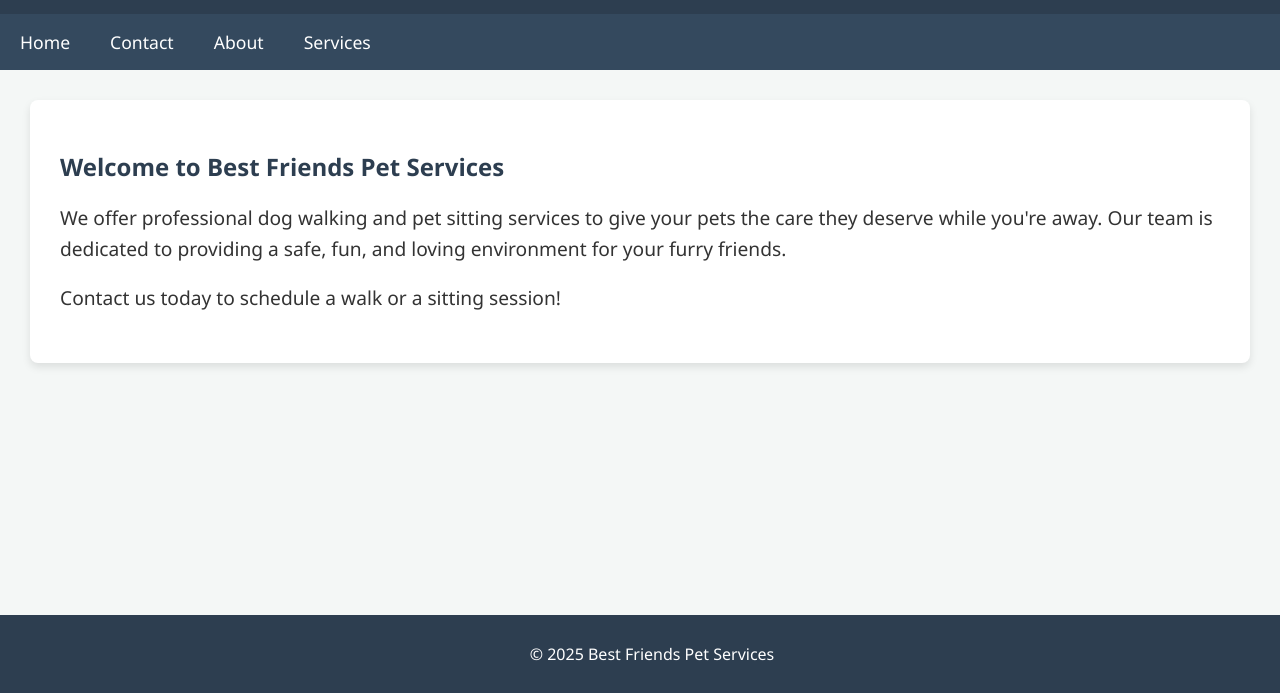
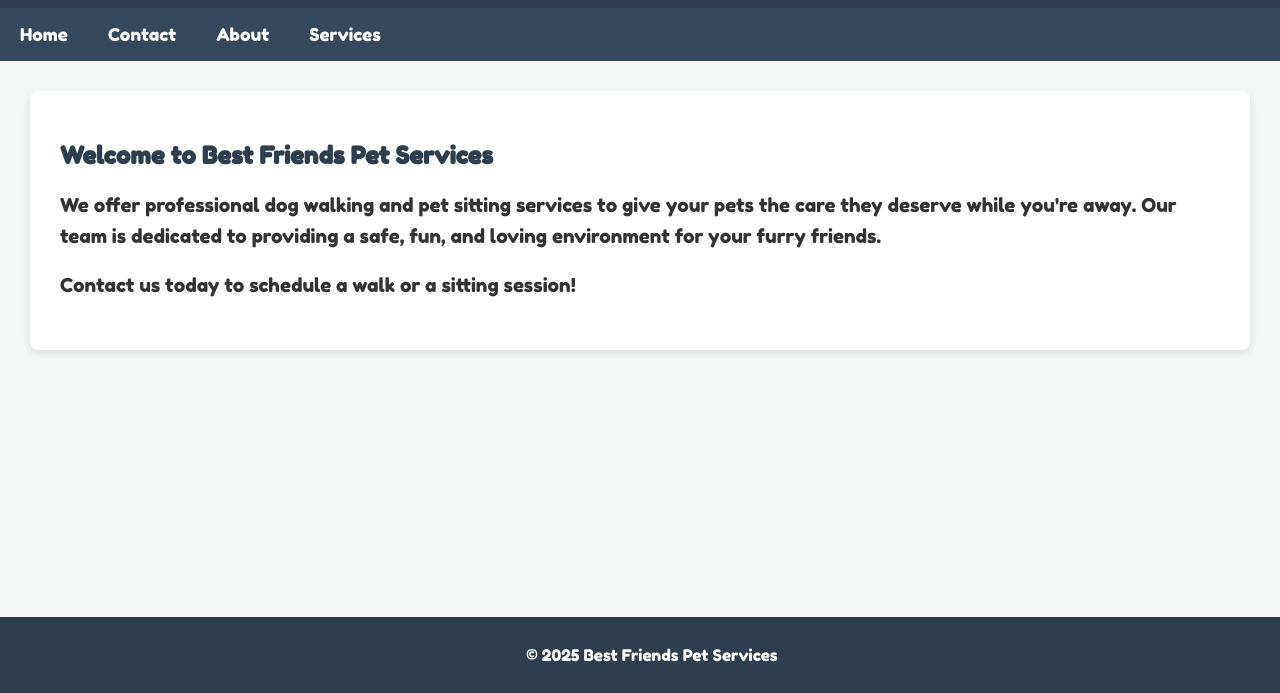
Before and after one commit to digger813/BestFriendsPets, a plain HTML site: page index.html in a window 1280 px wide. Shown: the part 107-800 px from the top of the page. Drawn offline with Linux system fonts and the light colour scheme.

Commit message:
Update index.html

```diff
--- a/index.html
+++ b/index.html
@@ -4,10 +4,12 @@
     <meta charset="UTF-8">
     <meta name="viewport" content="width=device-width, initial-scale=1.0">
     <title>Best Friends Pet Services</title>
+    <!-- Link to Google Fonts for Fredoka One -->
+    <link href="https://fonts.googleapis.com/css2?family=Fredoka+One&display=swap" rel="stylesheet">
     <style>
         /* Body */
         body {
-            font-family: 'Segoe UI', Tahoma, Geneva, Verdana, sans-serif;
+            font-family: 'Fredoka One', sans-serif; /* Applying Fredoka One font */
             margin: 0;
             padding: 0;
             background-color: #f4f7f6; /* Light, neutral background */
```
